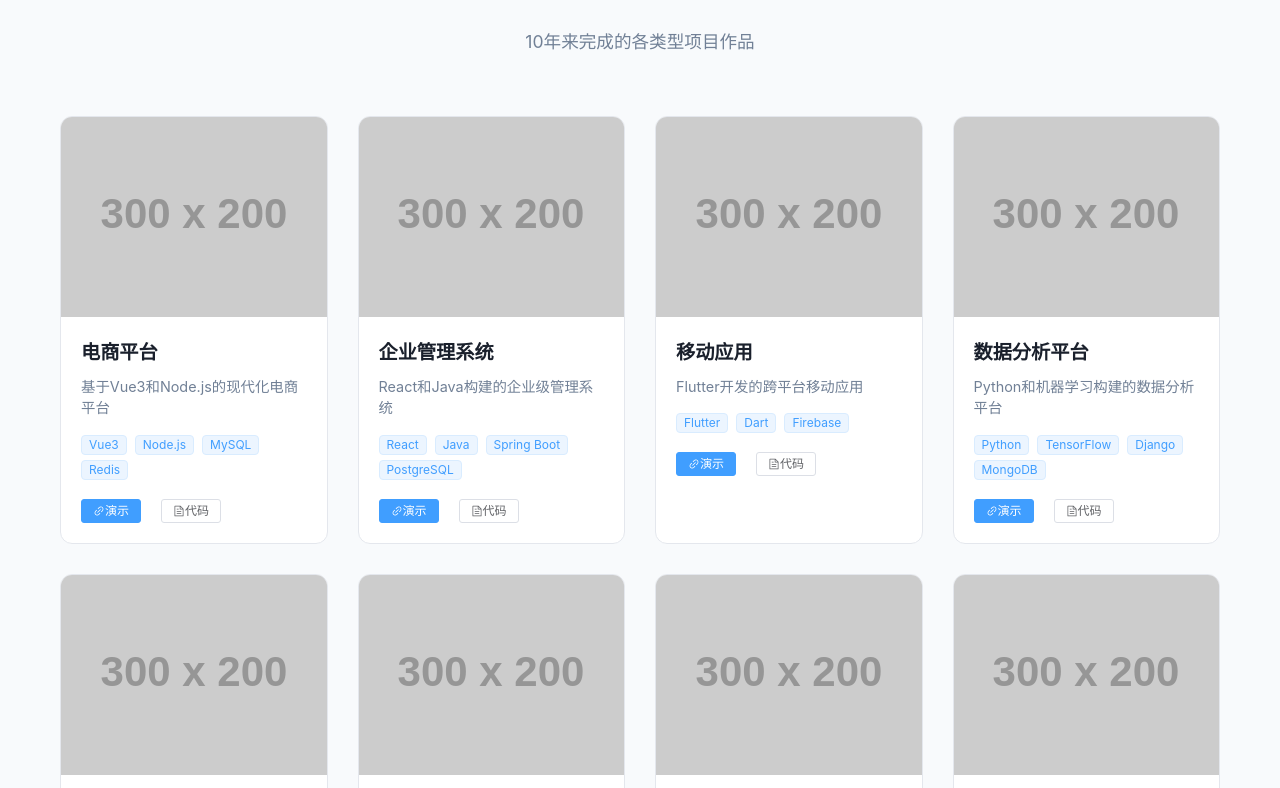
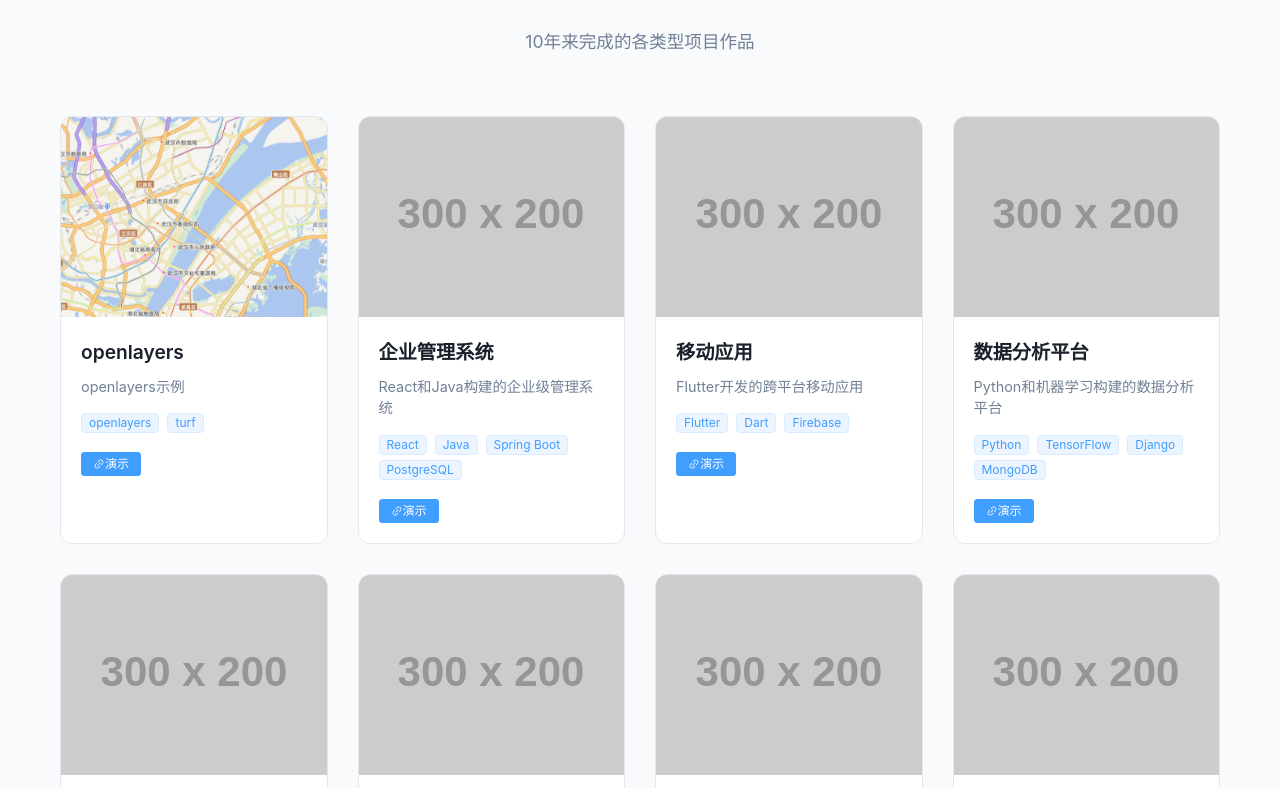
Before and after one commit to LivWei/myself, a Vue app: page / in a window 1280 px wide. Shown: the part 932-1720 px from the top of the page. Built offline with nearby package versions, Linux system fonts and the light colour scheme; the HTML template or start-up script is replaced by a standard one.

Commit message:
优化结构

```diff
--- a/src/components/portfolio/ProjectsSection.vue
+++ b/src/components/portfolio/ProjectsSection.vue
@@ -59,15 +59,6 @@
                   >
                     <el-icon><Link /></el-icon>
                     演示
-                  </el-button>
-                  <el-button
-                    type="default"
-                    size="small"
-                    @click.stop="viewCode(project)"
-                    class="action-btn btn-click hover-lift"
-                  >
-                    <el-icon><Document /></el-icon>
-                    代码
                   </el-button>
                 </div>
               </div>
@@ -131,6 +122,8 @@
 
 <script setup lang="ts">
 import { ref } from 'vue'
+import openlayersImg from '../../assets/openlayers.png'
+import { directoryConfigs } from '../../utils/fileConfig.js'
 
 interface Project {
   id: number
@@ -147,16 +140,18 @@ interface Project {
 const dialogVisible = ref(false)
 const selectedProject = ref<Project | null>(null)
 
+const openlayersConfig = directoryConfigs.find((cfg) => cfg.name === 'openlayers')
+
 const projects: Project[] = [
   {
     id: 1,
-    title: '电商平台',
-    description: '基于Vue3和Node.js的现代化电商平台',
-    fullDescription:
-      '这是一个功能完整的电商平台，包含用户管理、商品管理、订单处理、支付集成等核心功能。采用微服务架构，支持高并发访问。',
-    image: 'https://via.placeholder.com/300x200/4f46e5/ffffff?text=电商平台',
-    technologies: ['Vue3', 'Node.js', 'MySQL', 'Redis'],
-    features: ['用户注册登录', '商品浏览购买', '订单管理', '支付集成', '后台管理'],
+    title: 'openlayers',
+    description: 'openlayers示例',
+    fullDescription: '这是一个openlayers示例。',
+    image: openlayersImg,
+    technologies: ['openlayers', 'turf'],
+    features: openlayersConfig ? openlayersConfig.files : [],
+    demoUrl: '/code-display',
   },
   {
     id: 2,
@@ -242,14 +237,6 @@ const viewDemo = (project: Project | null) => {
     window.open(project.demoUrl, '_blank')
   } else {
     console.log('查看演示:', project?.title)
-  }
-}
-
-const viewCode = (project: Project) => {
-  if (project.codeUrl) {
-    window.open(project.codeUrl, '_blank')
-  } else {
-    console.log('查看代码:', project.title)
   }
 }
 </script>
@@ -406,6 +393,8 @@ const viewCode = (project: Project) => {
 .feature-list {
   list-style: none;
   padding: 0;
+  max-height: 400px;
+  overflow-y: auto;
 }
 
 .feature-list li {
--- /dev/null
+++ b/src/env.d.ts
@@ -0,0 +1,4 @@
+declare module '*.png' {
+  const src: string
+  export default src
+}
--- a/src/utils/fileConfig.js
+++ b/src/utils/fileConfig.js
@@ -30,11 +30,6 @@ export const directoryConfigs = [
       '加载ArcGIS_WMTS服务.html',
       '加载超图wfs服务.html'
     ] // 预定义的文件列表
-  },
-  {
-    name: 'cesium',
-    displayName: 'Cesium 示例',
-    files: ['加载天地图（经纬度投影）影像图层.html']
   }
 ]
 
```
Also changed, not shown: public/codeHtml/cesium/加载天地图（经纬度投影）影像图层.html (deleted, +0 -11 lines), src/assets/openlayers.png (added).
